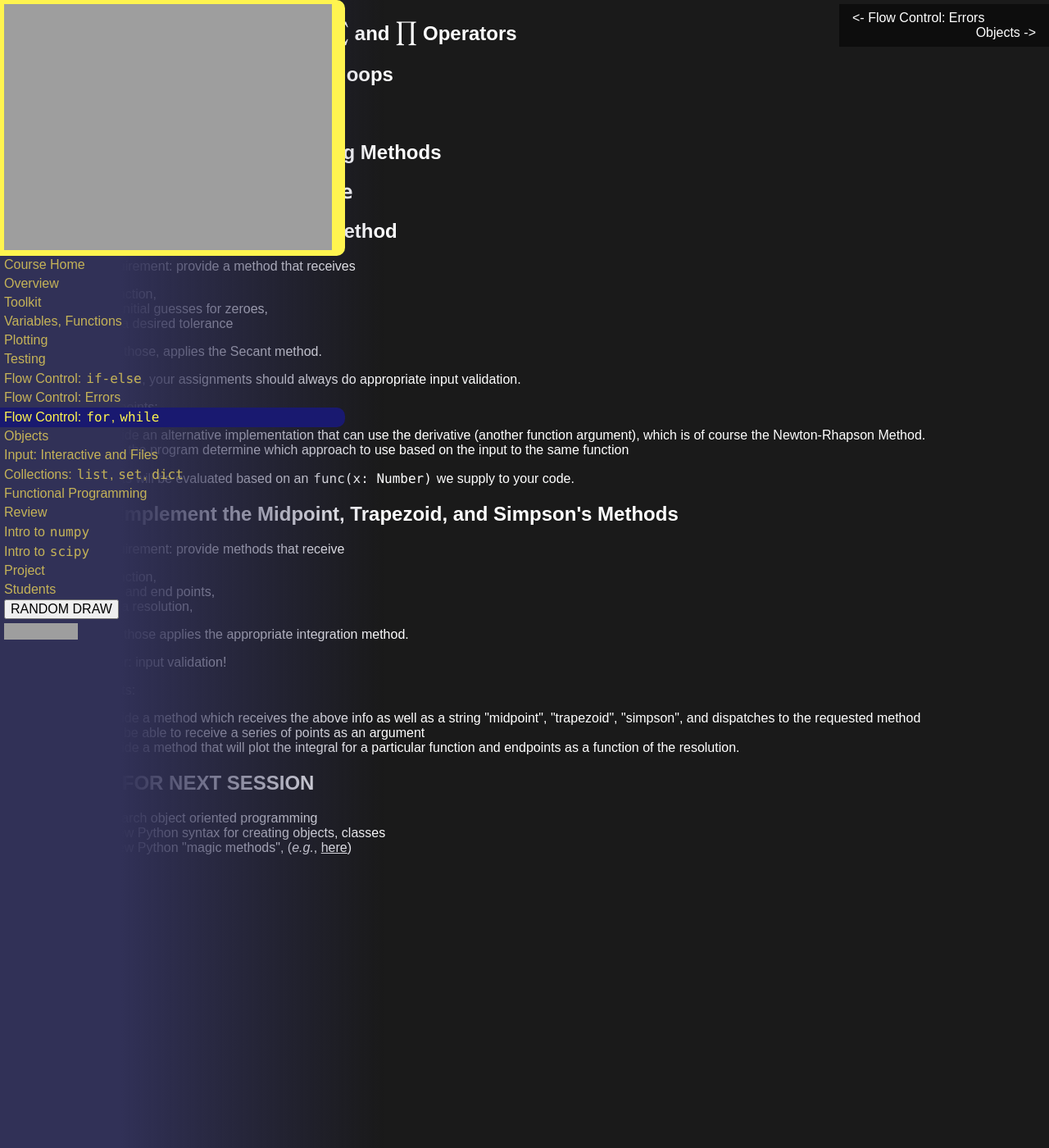
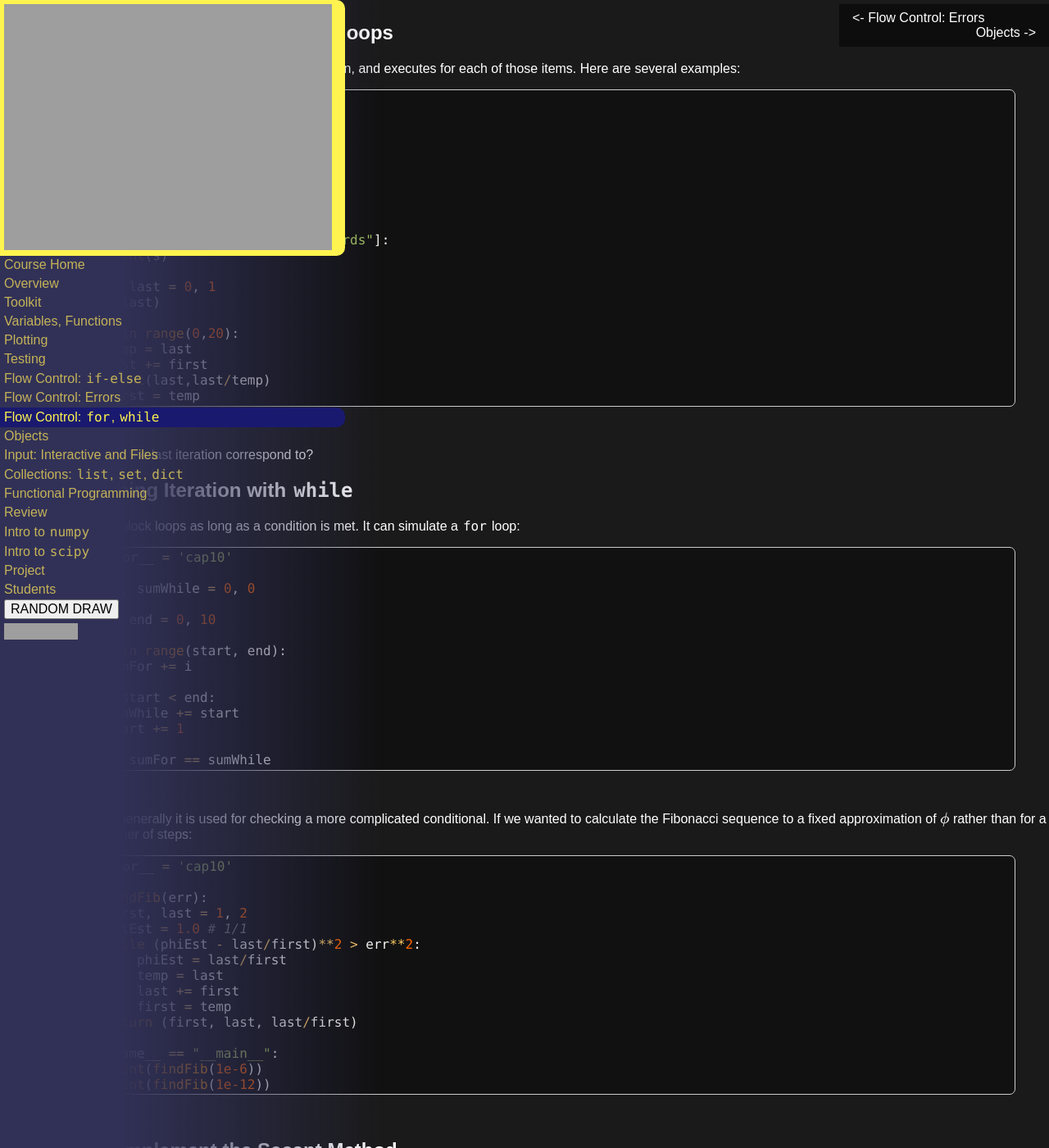
Before and after one commit to AIMS-Ghana/python-course, a Jekyll site: the page built from _days/07_forwhile.md, in a window 1280 px wide and 1400 px high. Shown: the whole window at 82% size. Built offline with Jekyll 4.4.1, drawn with Linux system fonts in a browser that asks for light colours; formulas are drawn with MathJax 3; some of the changed text lies outside the part shown; grey boxes are pictures that could not be loaded.

Commit message:
material for loop flow control

```diff
--- a/_days/07_forwhile.md
+++ b/_days/07_forwhile.md
@@ -4,15 +4,26 @@ prep: objects
 math: yes
 ---
 
-## Recall: Matrix Calculations, $\sum$ and $\prod$ Operators
-
 ## Sequential Iteration with `for` loops
 
-## Accumulation with `for` loops
+A `for` block iterates over the items in a collection, and executes for each of
+those items.  Here are several examples:
 
-## Recall: Numerical Root Finding Methods
+{% include pyblock.md target="for_i.py" %}
+
+What does the last iteration correspond to?
 
 ## Searching Iteration with `while`
+
+A `while` block loops as long as a condition is met.  It can simulate a `for` loop:
+
+{% include pyblock.md target="for_ii.py" %}
+
+but more generally it is used for checking a more complicated conditional.  If
+we wanted to calculate the Fibonacci sequence to a fixed approximation of $\phi$
+rather than for a fixed number of steps:
+
+{% include pyblock.md target="while_i.py" %}
 
 ## Task: Implement the Secant Method
 
@@ -32,19 +43,20 @@ course the Newton-Rhapson Method.
  - have the program determine which approach to use based on the input to the same
  function
 
-Your results will be evaluated based on an `func(x: Number)` we supply to your code.
+Your results will be evaluated based on a function `(x: Number) -> Number` we supply to your code.
 
 ## Task: Implement the Midpoint, Trapezoid, and Simpson\'s Methods
 
 Basic requirement: provide methods that receive
 
- - a function,
+ - a function (again, `(x: Number) -> Number`),
  - start and end points,
  - and a resolution,
 
 and using those applies the appropriate integration method.
 
-Remember: input validation!
+Remember: input validation!  Also, recall the `np.linspace` method we borrowed from
+`numpy` earlier.
 
 Twist points:
 
--- /dev/null
+++ b/_includes/for_i.py
@@ -0,0 +1,20 @@
+__author__ = 'cap10'
+
+tot = 0
+
+for i in range(1, 10):
+    tot += i
+
+print(tot)
+
+for s in ["some", "different", "words"]:
+    print(s)
+
+first, last = 0, 1
+print(last)
+
+for i in range(0,20):
+    temp = last
+    last += first
+    print(last,last/temp)
+    first = temp
--- /dev/null
+++ b/_includes/for_ii.py
@@ -0,0 +1,14 @@
+__author__ = 'cap10'
+
+sumFor, sumWhile = 0, 0
+
+start, end = 0, 10
+
+for i in range(start, end):
+    sumFor += i
+
+while start < end:
+    sumWhile += start
+    start += 1
+
+assert sumFor == sumWhile
--- /dev/null
+++ b/_includes/while_i.py
@@ -0,0 +1,15 @@
+__author__ = 'cap10'
+
+def findFib(err):
+    first, last = 1, 2
+    phiEst = 1.0 # 1/1
+    while (phiEst - last/first)**2 > err**2:
+        phiEst = last/first
+        temp = last
+        last += first
+        first = temp
+    return (first, last, last/first)
+
+if __name__ == "__main__":
+    print(findFib(1e-6))
+    print(findFib(1e-12))
```
Also changed, not shown: _includes/better_dimension_validate.py (added, +16 -0 lines).
